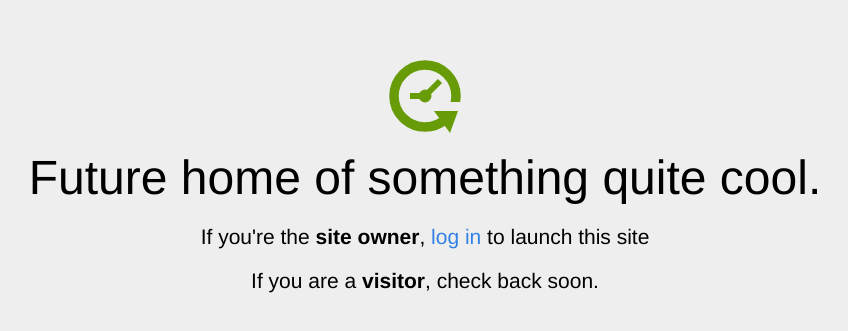
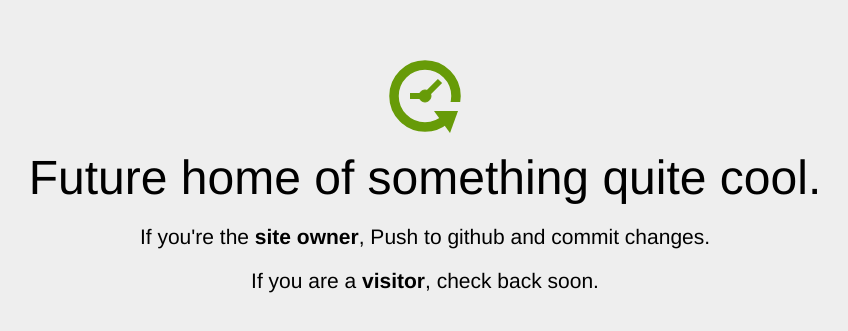
Before and after one commit to gururaj1711/WEBSITE, a plain HTML site: page home.html in a window 1280 px wide. Shown: the part 131-462 px from the top of the page, without its empty margins (215-1063 px from the left). Drawn offline with Linux system fonts and the light colour scheme.

Commit message:
Update home.html

```diff
--- a/home.html
+++ b/home.html
@@ -70,7 +70,7 @@ a {
     <div class="col-md-12">
       <div class="main-icon text-success"><span class="uxicon uxicon-clock-refresh"></span></div>
       <h1>Future home of something quite cool.</h1>
-      <p class="lead">If you're the <strong>site owner</strong>, <a href="/cpanel">log in</a> to launch this site</p>
+      <p class="lead">If you're the <strong>site owner</strong>, Push to github and commit changes.</p>
       <p class="lead">If you are a <strong>visitor</strong>, check back soon.</p>
     </div>
   </div>
```
